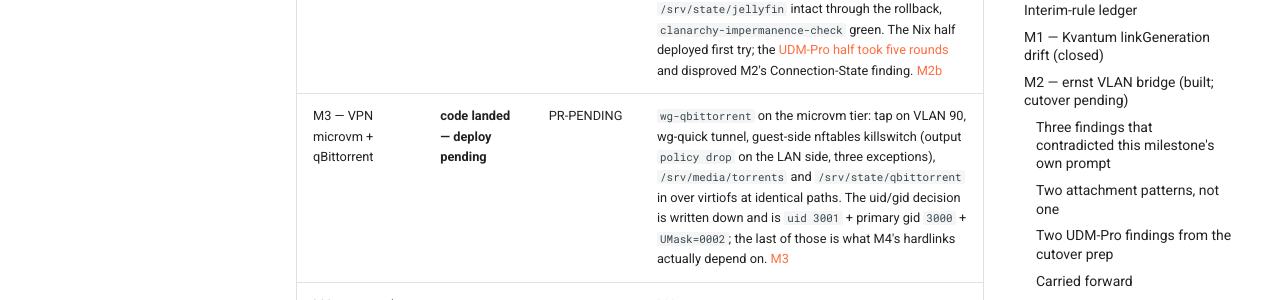
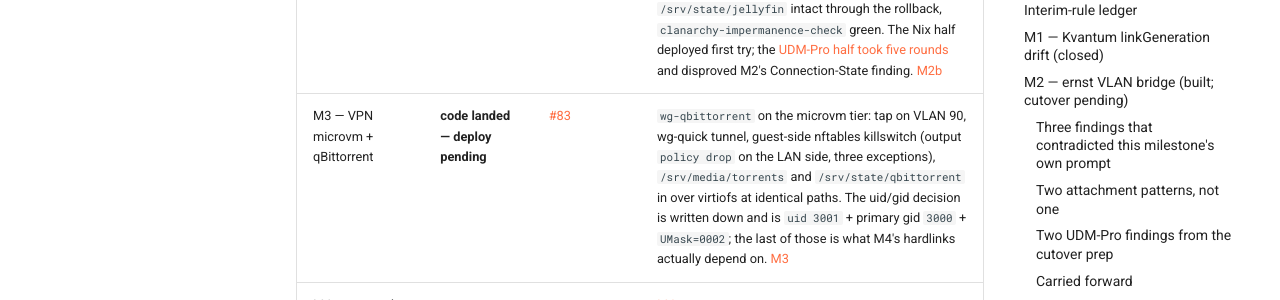
Before and after one commit to lutzgo/clanarchy, an MkDocs documentation site: the page built from docs/roadmap.md, in a window 1280 px wide and 900 px high, scrolled down 2979 px. Shown: the part 152-452 px from the top of the window. Built offline with MkDocs 1.6.1 and Material for MkDocs 9.7.7, drawn with Linux system fonts in a browser that asks for light colours; comment, search, counter and statistics services are not loaded.

Commit message:
Fill in M3's PR reference in the roadmap status table
Co-Authored-By: Claude Opus 5 <noreply@anthropic.com>

```diff
--- a/docs/roadmap.md
+++ b/docs/roadmap.md
@@ -46,7 +46,7 @@ Verified against the repo on 2026-08-20 (`main` @ `f9b305e`).
 | M1 — Kvantum linkGeneration drift | **closed — did not reproduce** | — | Four consecutive activations in the retained journal all passed `linkGeneration`. The on-disk shape that looked like drift is Stylix's `recursive = true` working as designed. See [M1](#m1-kvantum-linkgeneration-drift-closed) |
 | M2 — ernst VLAN bridge | **done — deployed 2026-08-20** | [#73](https://github.com/lutzgo/clanarchy/pull/73) | `br0` VLAN-filtering bridge, `enp13s0` as tagged trunk; VLAN 90 (Services) created for M2b/M5. Cutover verified: `br0` holds `10.0.50.10/24`, `enp13s0` enslaved, the `br0 50 PVID Egress Untagged` self entry present, NM now `unmanaged`. [Runbook](runbooks/ernst-vlan-bridge-cutover.md). See [M2](#m2-ernst-vlan-bridge-built-cutover-pending) |
 | M2b — Jellyfin on its own veth | **done — deployed 2026-08-20** | [#82](https://github.com/lutzgo/clanarchy/pull/82) | Jellyfin on `10.0.90.10` via MAC-pinned veth `vb-jellyfin`, VLAN 90. **L3 retired.** Survived a reboot: `br0`'s pinned MAC reproduced at first boot-time creation, the VLAN race won by networkd, `/srv/state/jellyfin` intact through the rollback, `clanarchy-impermanence-check` green. The Nix half deployed first try; the [UDM-Pro half took five rounds](#the-udm-pro-half-cost-more-than-the-nix-half) and disproved M2's Connection-State finding. [M2b](#m2b-jellyfin-on-its-own-veth-done-deployed-2026-08-20) |
-| M3 — VPN microvm + qBittorrent | **code landed — deploy pending** | PR-PENDING | `wg-qbittorrent` on the microvm tier: tap on VLAN 90, wg-quick tunnel, guest-side nftables killswitch (output `policy drop` on the LAN side, three exceptions), `/srv/media/torrents` and `/srv/state/qbittorrent` in over virtiofs at identical paths. The uid/gid decision is written down and is `uid 3001` + primary gid `3000` + `UMask=0002`; the last of those is what M4's hardlinks actually depend on. [M3](#m3-featernst-vpn-microvm) |
+| M3 — VPN microvm + qBittorrent | **code landed — deploy pending** | [#83](https://github.com/lutzgo/clanarchy/pull/83) | `wg-qbittorrent` on the microvm tier: tap on VLAN 90, wg-quick tunnel, guest-side nftables killswitch (output `policy drop` on the LAN side, three exceptions), `/srv/media/torrents` and `/srv/state/qbittorrent` in over virtiofs at identical paths. The uid/gid decision is written down and is `uid 3001` + primary gid `3000` + `UMask=0002`; the last of those is what M4's hardlinks actually depend on. [M3](#m3-featernst-vpn-microvm) |
 | M4 — arr stack | **open** | — | [M4](#m4-featernst-arr-stack) |
 | M5 — Traefik | **open** | — | [M5](#m5-featernst-traefik) |
 | M6 — monitoring | **open** | — | [M6](#m6-featmonitoring) |
```
